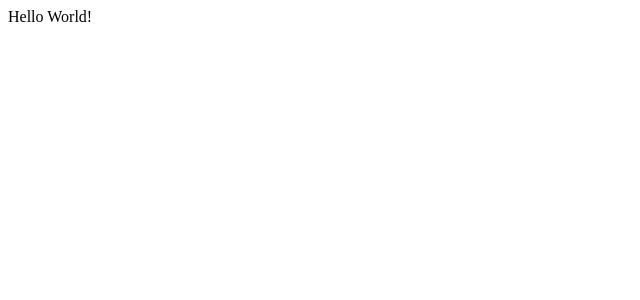
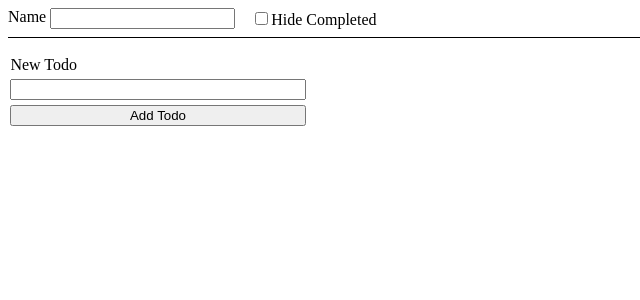
Before and after one commit to imudasirali/react-simplified-vite, a React (Vite) app: page / in a window 1280 px wide. Shown: the top 300 px of the page, without its empty margins (0-640 px from the left). Built offline with nearby package versions, Linux system fonts and the light colour scheme.

Commit message:
LDT-554: created advanced todo list app

```diff
--- a/src/App.jsx
+++ b/src/App.jsx
@@ -1,6 +1,111 @@
-function App() {
+import { createContext, useEffect, useReducer, useState } from "react";
+import "./styles.css";
+import { TodoList } from "./TodoList";
+import { TodoFilterForm } from "./TodoFilterForm";
 
-  return 'Hello World!'
+const LOCAL_STORAGE_KEY = "TODOS";
+const ACTIONS = {
+  ADD: "ADD",
+  UPDATE: "UPDATE",
+  DELETE: "DELETE",
+  TOGGLE: "TOGGLE",
+};
+function reducer(todos, { type, payload }) {
+  switch (type) {
+    case ACTIONS.ADD:
+      return [
+        ...todos,
+        { name: payload.name, completed: false, id: crypto.randomUUID() },
+      ];
+    case ACTIONS.TOGGLE:
+      return todos.map((todo) => {
+        if (todo.id === payload.id)
+          return { ...todo, completed: payload.completed };
+
+        return todo;
+      });
+    case ACTIONS.DELETE:
+      return todos.filter((todo) => todo.id !== payload.id);
+    case ACTIONS.UPDATE:
+      return todos.map((todo) => {
+        if (todo.id === payload.id) {
+          return { ...todo, name: payload.name };
+        }
+        return todo;
+      });
+    default:
+      return [];
+  }
 }
 
-export default App
+export const TodoContext = createContext();
+function App() {
+  const [filterName, setFilterName] = useState("");
+  const [hideCompletedFilter, setHideCompletedFilter] = useState(false);
+  const [newTodoName, setNewTodoName] = useState("");
+  const [todos, dispatch] = useReducer(reducer, [], (initialValue) => {
+    const value = localStorage.getItem(LOCAL_STORAGE_KEY);
+    if (value == null) return initialValue;
+    return JSON.parse(value);
+  });
+
+  const filteredTodos = todos.filter((todo) => {
+    if (hideCompletedFilter && todo.completed) return false;
+    return todo.name.includes(filterName);
+  });
+
+  useEffect(() => {
+    localStorage.setItem(LOCAL_STORAGE_KEY, JSON.stringify(todos));
+  }, [todos]);
+
+  function addNewTodo() {
+    if (newTodoName === "") return;
+
+    dispatch({ type: ACTIONS.ADD, payload: { name: newTodoName } });
+    setNewTodoName("");
+  }
+
+  function toggleTodo(todoId, completed) {
+    dispatch({ type: ACTIONS.TOGGLE, payload: { id: todoId, completed } });
+  }
+
+  function deleteTodo(todoId) {
+    dispatch({ type: ACTIONS.DELETE, payload: { id: todoId } });
+  }
+
+  function updateTodo(id, name) {
+    dispatch({ type: ACTIONS.UPDATE, payload: { id, name } });
+  }
+
+  return (
+    <TodoContext.Provider
+      value={{
+        todos: filteredTodos,
+        addNewTodo,
+        deleteTodo,
+        toggleTodo,
+        updateTodo,
+      }}
+    >
+      <TodoFilterForm
+        name={filterName}
+        setName={setFilterName}
+        hideCompleted={hideCompletedFilter}
+        setHideCompleted={setHideCompletedFilter}
+      />
+      <TodoList />
+      <div id="new-todo-form">
+        <label htmlFor="todo-input">New Todo</label>
+        <input
+          type="text"
+          id="todo-input"
+          value={newTodoName}
+          onChange={(e) => setNewTodoName(e.target.value)}
+        />
+        <button onClick={addNewTodo}>Add Todo</button>
+      </div>
+    </TodoContext.Provider>
+  );
+}
+
+export default App;
--- /dev/null
+++ b/src/TodoFilterForm.jsx
@@ -0,0 +1,28 @@
+export function TodoFilterForm({
+  name,
+  setName,
+  hideCompleted,
+  setHideCompleted,
+}) {
+  return (
+    <div className="filter-form">
+      <div className="filter-form-group">
+        <label htmlFor="name">Name</label>
+        <input
+          type="text"
+          id="name"
+          value={name}
+          onChange={(e) => setName(e.target.value)}
+        />
+      </div>
+      <label>
+        <input
+          type="checkbox"
+          checked={hideCompleted}
+          onChange={(e) => setHideCompleted(e.target.checked)}
+        />
+        Hide Completed
+      </label>
+    </div>
+  );
+}
--- /dev/null
+++ b/src/TodoItem.jsx
@@ -0,0 +1,43 @@
+import { useContext, useRef, useState } from "react";
+import { TodoContext } from "./App";
+
+export function TodoItem({ id, name, completed }) {
+  const { toggleTodo, deleteTodo, updateTodo } = useContext(TodoContext);
+  const [isEditing, setIsEditing] = useState(false);
+  const nameRef = useRef();
+  function handleSave() {
+    if (nameRef.current.value === "") return;
+    updateTodo(id, nameRef.current.value);
+    setIsEditing(false);
+  }
+  return (
+    <li className="list-item">
+      <label className="list-item-label">
+        <input
+          checked={completed}
+          type="checkbox"
+          data-list-item-checkbox
+          onChange={(e) => toggleTodo(id, e.target.checked)}
+        />
+        {isEditing ? (
+          <input autoFocus type="text" defaultValue={name} ref={nameRef} />
+        ) : (
+          <span data-list-item-text>{name}</span>
+        )}
+      </label>
+      {isEditing ? (
+        <button onClick={handleSave} data-button-edit>
+          {"Save"}
+        </button>
+      ) : (
+        <button onClick={() => setIsEditing(!isEditing)} data-button-edit>
+          {"Edit"}
+        </button>
+      )}
+
+      <button onClick={() => deleteTodo(id)} data-button-delete>
+        Delete
+      </button>
+    </li>
+  );
+}
--- /dev/null
+++ b/src/TodoList.jsx
@@ -0,0 +1,14 @@
+import { useContext } from "react";
+import { TodoContext } from "./App";
+import { TodoItem } from "./TodoItem";
+
+export function TodoList() {
+  const { todos } = useContext(TodoContext);
+  return (
+    <ul id="list">
+      {todos.map((todo) => {
+        return <TodoItem key={todo.id} {...todo} />;
+      })}
+    </ul>
+  );
+}
--- /dev/null
+++ b/src/styles.css
@@ -0,0 +1,58 @@
+
+#new-todo-form {
+  display: flex;
+  flex-direction: column;
+  max-width: 300px;
+}
+
+#new-todo-form > * {
+  margin: 0.15rem;
+}
+
+#list {
+  padding: 0;
+}
+
+.list-item {
+  list-style: none;
+}
+
+.list-item-label:hover,
+[data-list-item-checkbox]:hover {
+  cursor: pointer;
+}
+
+.list-item-label:hover > [data-list-item-text] {
+  color: #333;
+  text-decoration: line-through;
+}
+
+[data-list-item-checkbox]:checked ~ [data-list-item-text] {
+  text-decoration: line-through;
+  color: #aaa;
+}
+
+[data-button-delete] {
+  margin-left: 0.5rem;
+}
+
+button {
+  cursor: pointer;
+}
+
+[data-button-edit] {
+  margin-left: 0.5rem;
+}
+
+.filter-form {
+  display: flex;
+  gap: 1rem;
+  align-items: center;
+  border-bottom: 1px solid black;
+  padding-bottom: 0.5rem;
+}
+
+.filter-form-group {
+  display: flex;
+  gap: 0.25rem;
+}
```
